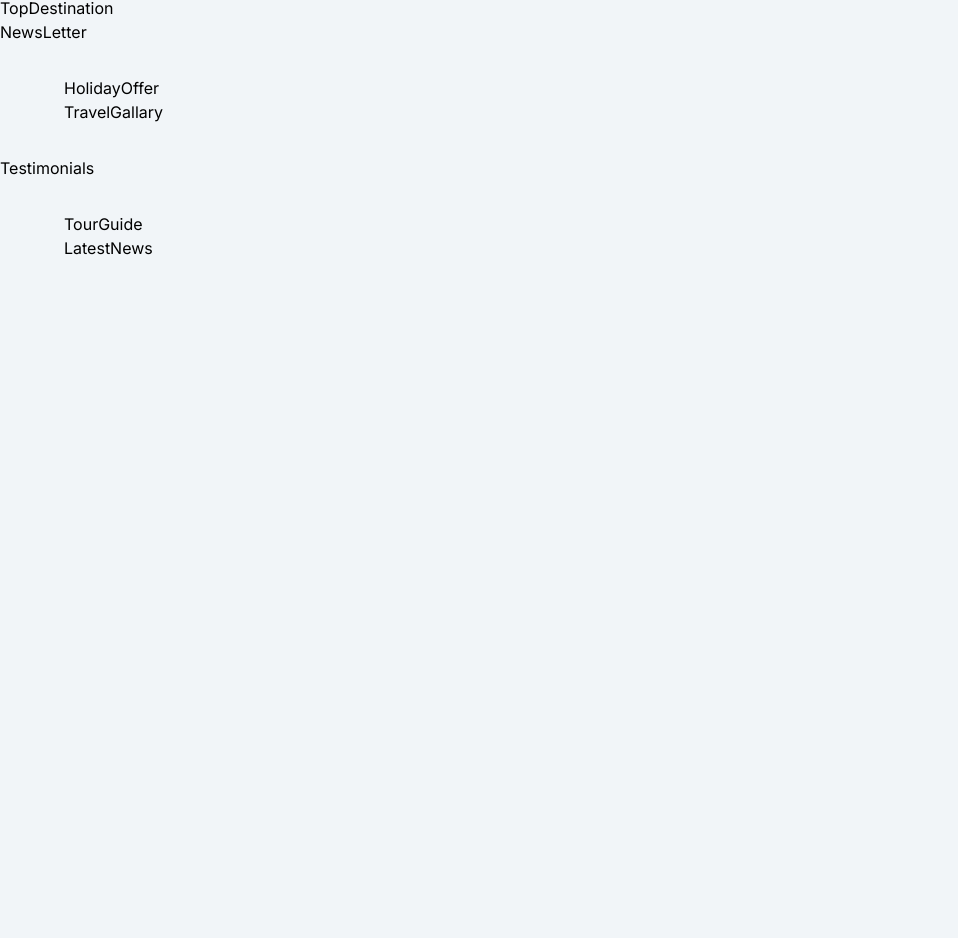
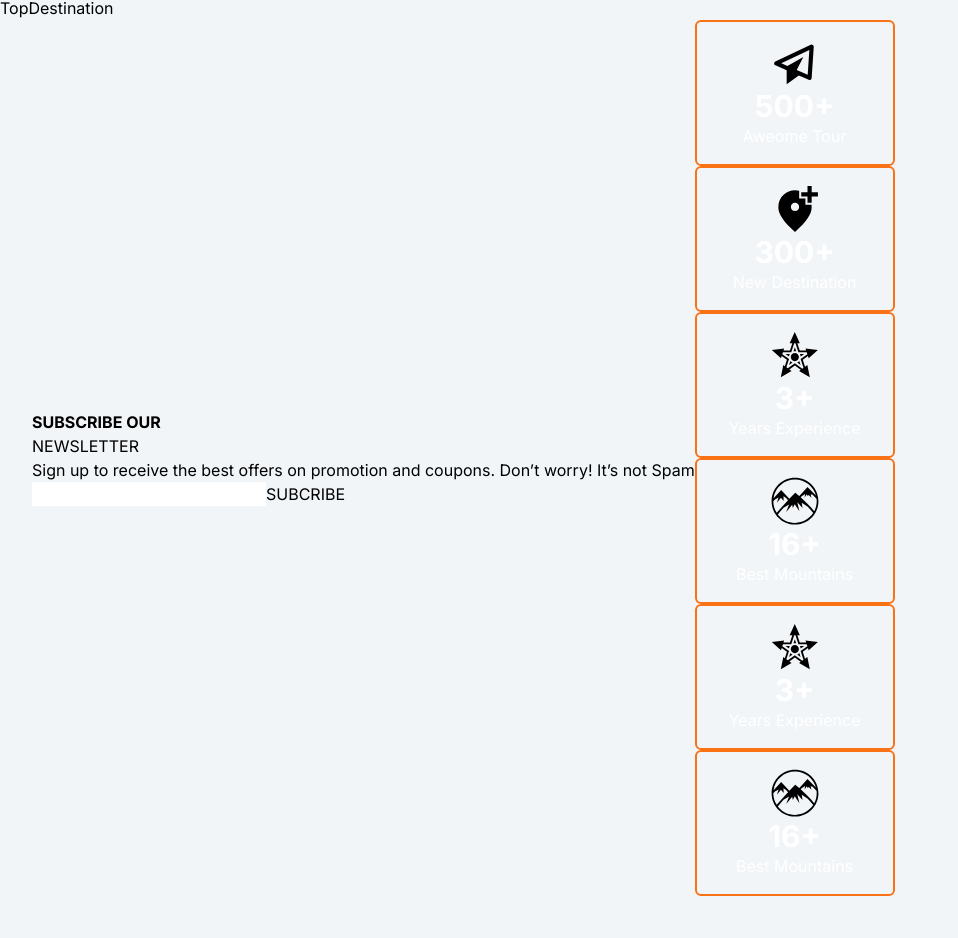
Before and after one commit to lamadev101/next-travel-toure-app, a Next.js app: page / in a window 1280 px wide. Shown: the part 1856-2794 px from the top of the page, without its empty margins (0-958 px from the left). Before the commit the page ends 2148 px from the top, so only its background shows below. Built offline with nearby package versions, Linux system fonts and the light colour scheme.

Commit message:
Changes in Newsletter

```diff
--- /dev/null
+++ b/components/card/FeatureCard.jsx
@@ -0,0 +1,12 @@
+
+const FeatureCard = ({icon, count, title}) => {
+  return (
+    <div className="border-2 border-orange-500 rounded-md flex items-center justify-center flex-col px-8 py-4">
+      <div className="text-[50px]">{icon}</div>
+      <h1 className="text-3xl font-bold text-white">{count}+</h1>
+      <h2 className="text-white">{title}</h2>
+    </div>
+  )
+}
+
+export default FeatureCard
--- a/components/index.js
+++ b/components/index.js
@@ -12,9 +12,10 @@ import PackageCardDemo from "./card/PackageCardDemo"
 import CategoryItemCard from "./card/CategoryItemCard"
 import DestinationCard from "./card/DestinationCard"
 import PackageCard from "./card/PackageCard"
+import FeatureCard from "./card/FeatureCard"
 
 export {
   Navbar, Banner, ClientOnly, Footer, Container, Loader, Heading,
-  CategoryItemCard, DestinationCard, PackageCard, PackageCardDemo,
+  CategoryItemCard, DestinationCard, PackageCard, PackageCardDemo, FeatureCard,
   Button,
 }
--- a/constant/data.jsx
+++ b/constant/data.jsx
@@ -77,3 +77,46 @@ export const Packages = [
     price: "24"
   },
 ]
+
+import {BiPaperPlane} from 'react-icons/bi'
+import {MdAddLocationAlt} from 'react-icons/md'
+import {GiBarbedStar, GiMountains} from 'react-icons/gi'
+
+export const Featurelist = [
+  {
+    id: 1,
+    title: "Aweome Tour",
+    count: 500,
+    icon: <BiPaperPlane/>
+  },
+  {
+    id: 2,
+    title: "New Destination",
+    count: 300,
+    icon: <MdAddLocationAlt/>
+  },
+  {
+    id: 3,
+    title: "Years Experience",
+    count: 3,
+    icon: <GiBarbedStar/>
+  },
+  {
+    id: 5,
+    title: "Best Mountains",
+    count: 16,
+    icon: <GiMountains/>
+  },
+  {
+    id: 6,
+    title: "Years Experience",
+    count: 3,
+    icon: <GiBarbedStar/>
+  },
+  {
+    id: 7,
+    title: "Best Mountains",
+    count: 16,
+    icon: <GiMountains/>
+  }
+]
--- a/next.config.js
+++ b/next.config.js
@@ -1,7 +1,7 @@
 /** @type {import('next').NextConfig} */
 const nextConfig = {
   images: {
-    domains: ['images.pexels.com'],
+    domains: ['images.pexels.com', 'images.unsplash.com'],
   }
 }
 
--- a/sections/home/HolidayOffer.jsx
+++ b/sections/home/HolidayOffer.jsx
@@ -1,8 +1,15 @@
-import { Container } from "@/components"
+import { Heading } from "@/components"
 
 const HolidayOffer = () => {
   return (
-    <div>HolidayOffer</div>
+    <section>
+      <div>
+        <Heading
+          title="Choose Holiday Offer"
+          subtitle="Explore and select from a variety of enticing holiday offers for your perfect getaway and memorable vacation."
+        />
+      </div>
+    </section>
   )
 }
 
--- a/sections/home/NewsLetter.jsx
+++ b/sections/home/NewsLetter.jsx
@@ -1,7 +1,38 @@
+import { FeatureCard } from "@/components"
+import { Featurelist } from "@/constant/data"
+import Image from "next/image"
 
 const NewsLetter = () => {
   return (
-    <div>NewsLetter</div>
+    <section className="px-8 relative">
+      {/* <Image
+        src="https://images.unsplash.com/photo-1488085061387-422e29b40080?ixlib=rb-4.0.3&ixid=MnwxMjA3fDB8MHxwaG90by1wYWdlfHx8fGVufDB8fHx8&auto=format&fit=crop&w=1331&q=80"
+        alt="bg image"
+        width="100"
+        height="100"
+        className="sticky w-full h-[450px] object-cover"
+      /> */}
+      <div className="flex items-center flex-2">
+        <div className="flex-1">
+          <h1 className="font-bold text-[80px] ">SUBSCRIBE OUR</h1>
+          <h1>NEWSLETTER</h1>
+          <p>Sign up to receive the best offers on promotion and coupons. Don’t worry! It’s not Spam</p>
+          <div>
+            <input type="email" />
+            <button>SUBCRIBE</button>
+          </div>
+        </div>
+        <div className="gird grid-cols-4 flex-1">
+          {Featurelist.map(item => (
+              <FeatureCard
+                key={item.id}
+                {...item}
+              />
+            )
+          )}
+        </div>
+      </div>
+    </section>
   )
 }
 
--- a/sections/home/Testimonials.jsx
+++ b/sections/home/Testimonials.jsx
@@ -1,7 +1,15 @@
 
 const Testimonials = () => {
   return (
-    <div>Testimonials</div>
+    <div className=" text-white flex items-center gap-4 w-full">
+
+      <div className="bg-black w-80 h-80 ">
+        lama dev
+      </div>
+      <div className="bg-black w-80 h-80">
+        lama dev
+      </div>
+    </div>
   )
 }
 
```
